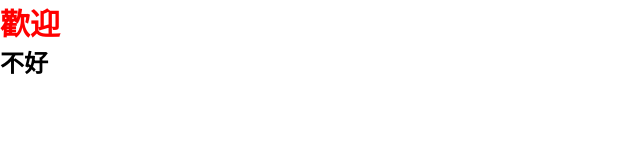
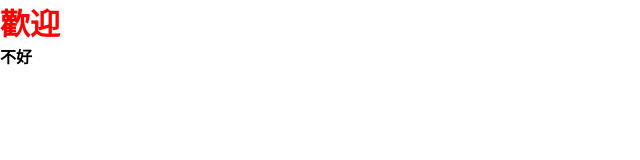
Before and after one commit to iNtrepidYE/RWD-PROJECT, a plain HTML site: page index.html in a window 1280 px wide. Shown: the full height of the page, 0-640 px from the left. Drawn offline with Linux system fonts and the light colour scheme.

Commit message:
新增h4

```diff
--- a/index.html
+++ b/index.html
@@ -10,7 +10,7 @@
 <body>
     <header>
         <h1>歡迎</h1>
-        <h2>不好</h2>
+        <h4>不好</h4>
     </header>
     <main>
 
```
